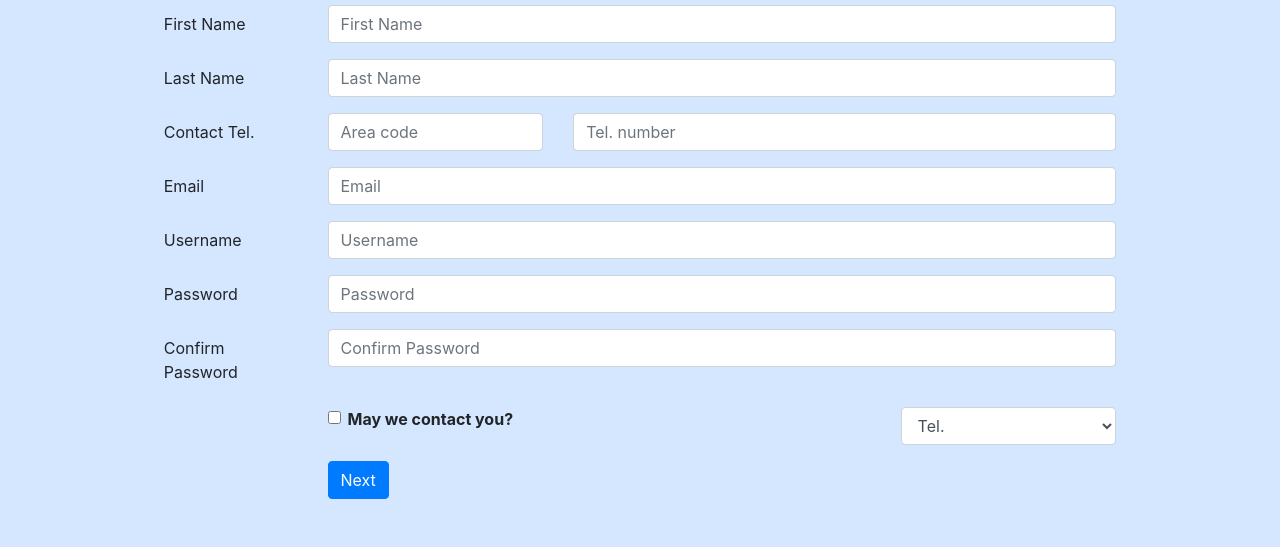
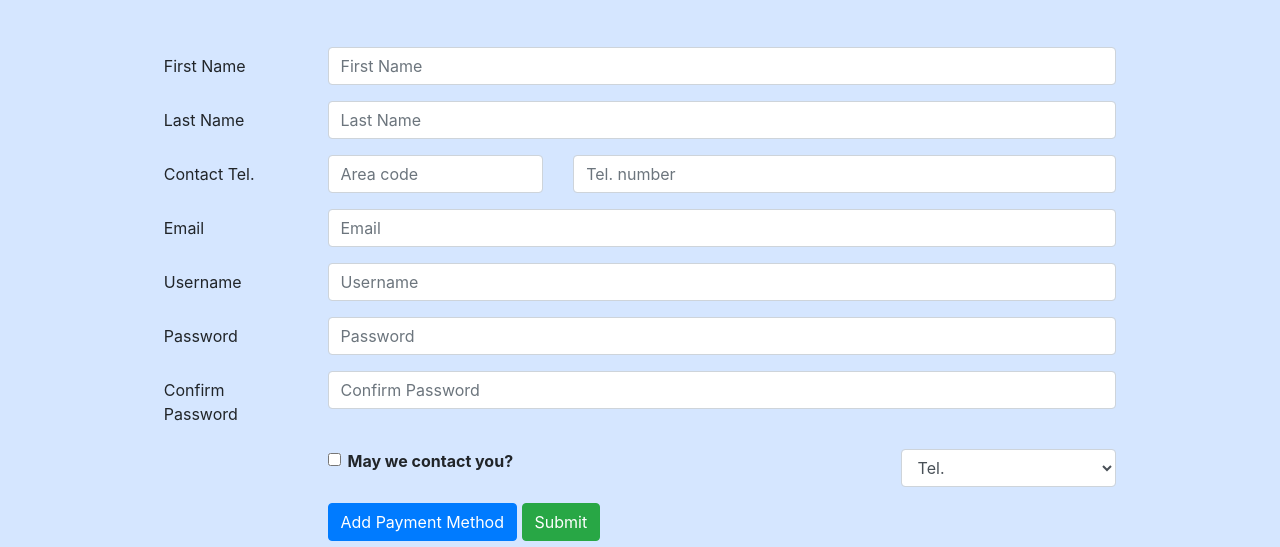
Before and after one commit to Muhtoyyib/RegistrationForm, a plain HTML site: page index.html in a window 1280 px wide. Shown: the part 253-800 px from the top of the page. Drawn offline with Linux system fonts and the light colour scheme; files that its build step writes are made by us from their sources; a script that the page names is missing.

```diff
--- a/index.html
+++ b/index.html
@@ -51,6 +51,7 @@
     <div class="row justify-content-center align-items-center">
         <div class="col-12">
            <h3 class="text-center">Registration form</h3>
+           <div class="alert" id="msg"></div>
         </div>
          <div class="col-12 col-md-9">
              <form id="myForm">
@@ -120,7 +121,8 @@
                  </div>
                  <div class="form-group row">
                      <div class="offset-md-2 col-md-10">
-                        <a data-toggle="modal" data-target="#paypalCheck" ><button type="submit" class="btn btn-primary">Next</button></a>
+                        <a data-toggle="modal" data-target="#paypalCheck" ><button type="submit" class="btn btn-primary">Add Payment Method</button></a>
+                        <button type="submit" class="btn btn-success">Submit</button>
                      </div>
                  </div>
 
```
Also changed, not shown: bootstrap/dist/js/script.js.
